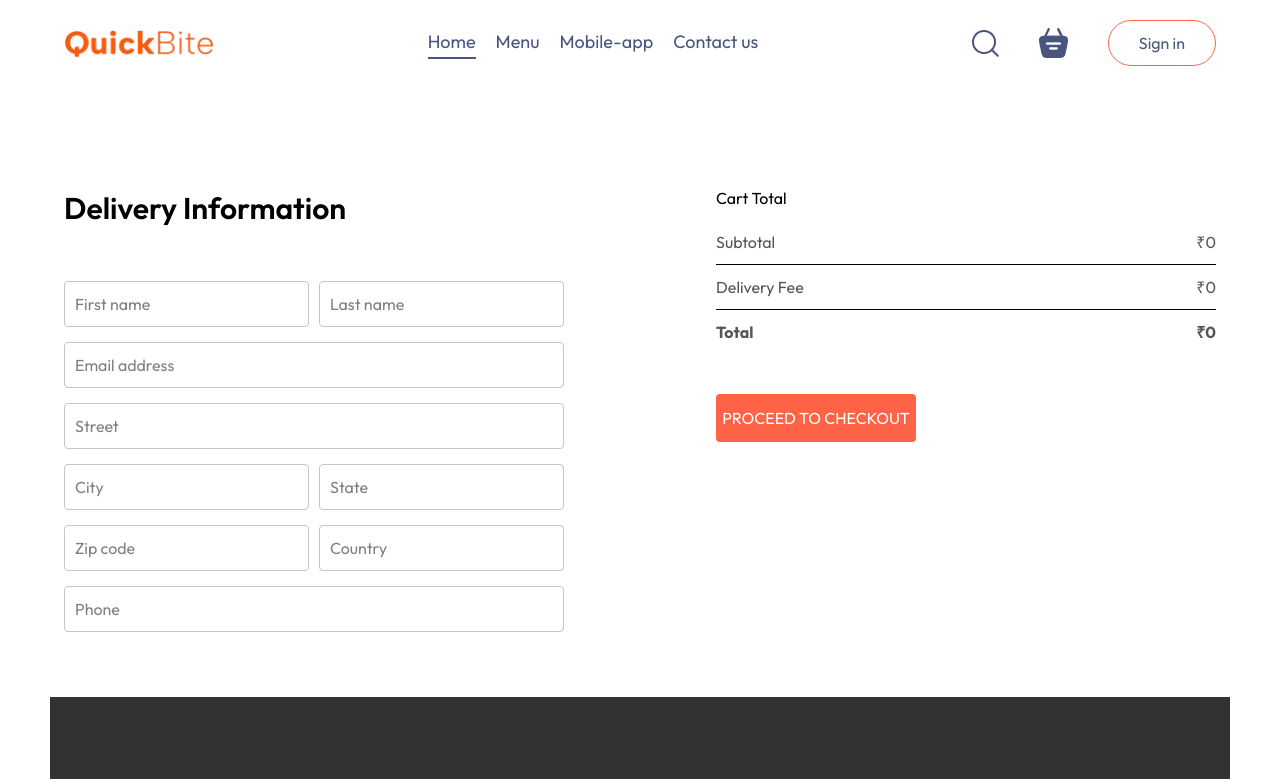
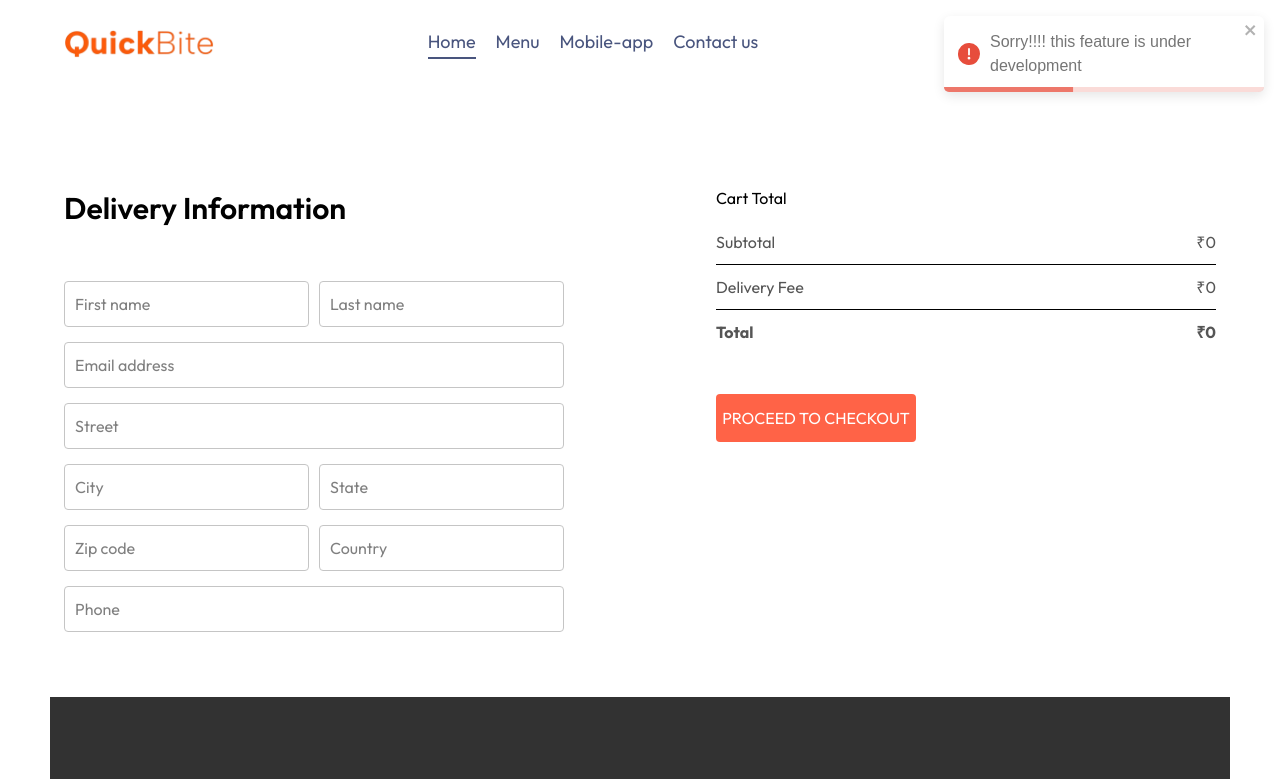
Before and after one commit to Nisha2421/Food_Ordering_Clone, a React (Vite) app: page /order in a window 1280 px wide. Shown: the top 779 px of the page. Built offline with nearby package versions, Linux system fonts and the light colour scheme; a web font is replaced by a local one.

Commit message:
modified

```diff
--- a/package.json
+++ b/package.json
@@ -14,6 +14,7 @@
     "react": "^19.1.0",
     "react-dom": "^19.1.0",
     "react-router-dom": "^7.6.3",
+    "react-toastify": "^11.0.5",
     "tailwindcss": "^4.1.11"
   },
   "devDependencies": {
--- a/src/App.jsx
+++ b/src/App.jsx
@@ -7,12 +7,14 @@ import PlaceOrder from "./pages/PlaceOrder/PlaceOrder";
 import Footer from "./components/Footer/Footer";
 import LoginPopup from "./components/LoginPopup/LoginPopup";
 import { useOrderContext } from "./context/OrderContext";
+import { ToastContainer } from "react-toastify";
 
 const App = () => {
   const { showLogin, setShowLogin } = useOrderContext();
 
   return (
     <>
+    <ToastContainer />
       {showLogin ? <LoginPopup setShowLogin={setShowLogin} /> : <></>}
       <div className="app">
         <Navbar />
--- a/src/pages/PlaceOrder/PlaceOrder.jsx
+++ b/src/pages/PlaceOrder/PlaceOrder.jsx
@@ -1,6 +1,7 @@
 import React, { useContext } from 'react'
 import './PlaceOrder.css'
 import { useOrderContext } from '../../context/OrderContext'
+import { toast } from 'react-toastify'
 
 const PlaceOrder = () => {
 
@@ -46,7 +47,7 @@ const PlaceOrder = () => {
             </div>
 
           </div>
-           <button>PROCEED TO CHECKOUT</button>
+           <button onClick={toast.error("Sorry!!!! this feature is under development")}>PROCEED TO CHECKOUT</button>
         </div>
         </div>
     </form>
```
Also changed, not shown: 1 other file (tests, documents, lock files or other folders).
